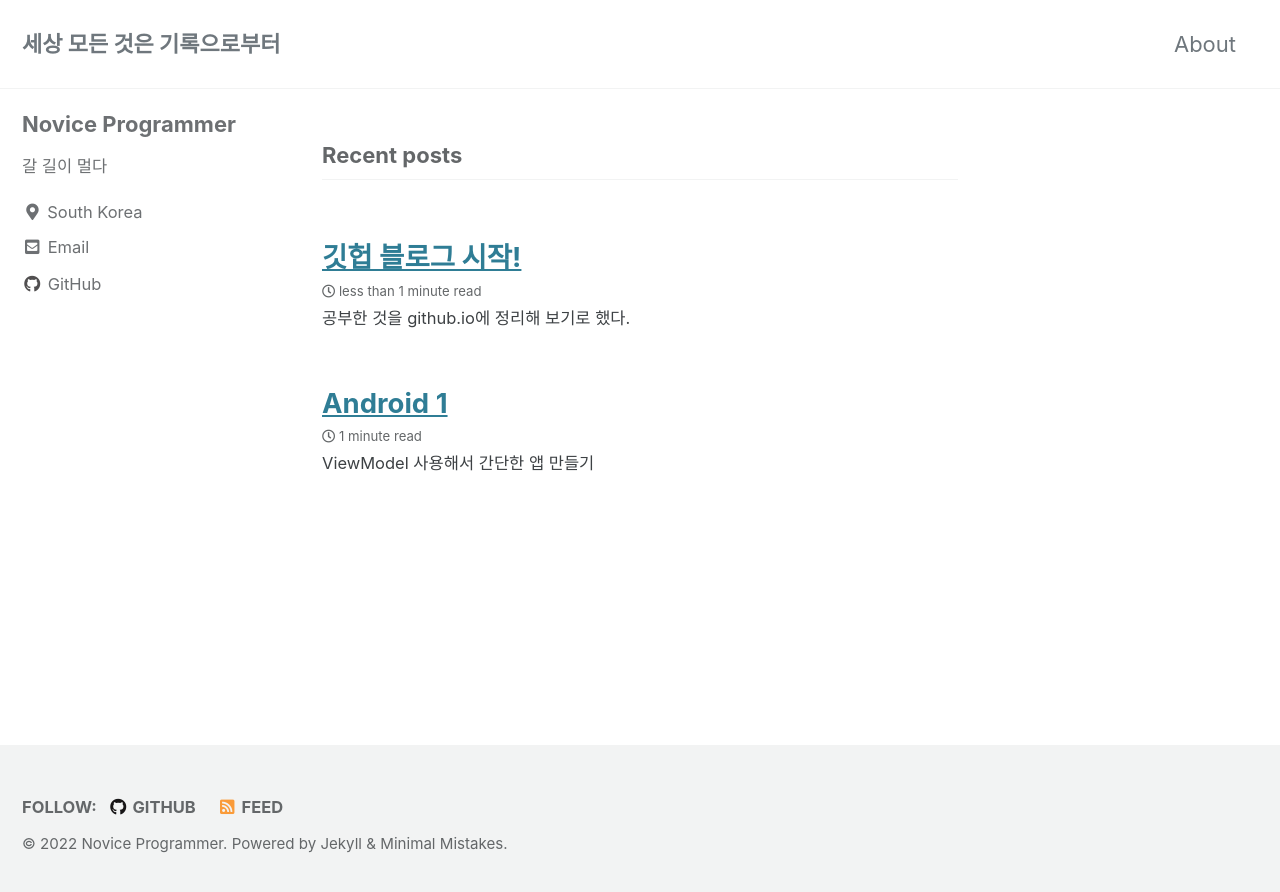
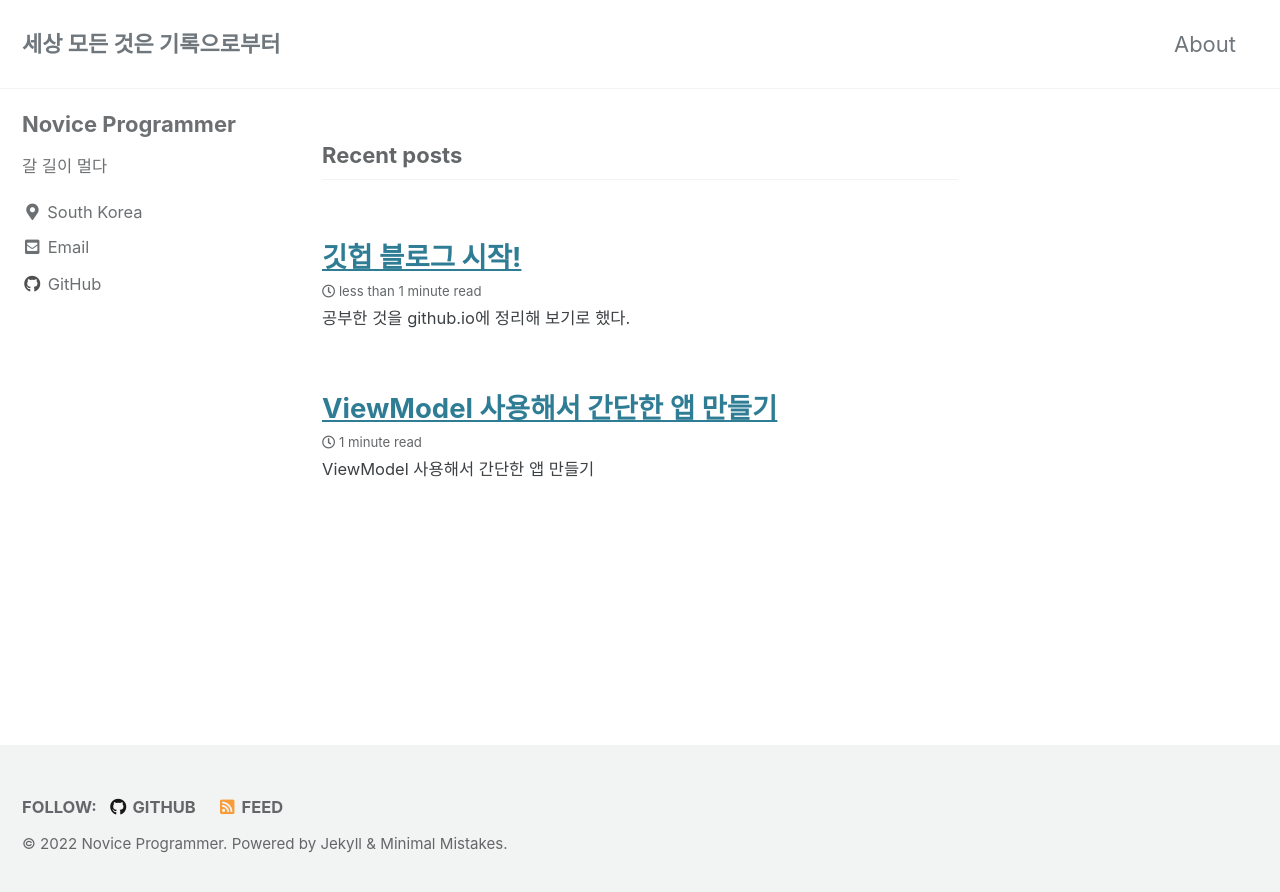
Before and after one commit to JuTaK97/JuTaK97.github.io, a Jekyll site: the page built from index.html, in a window 1280 px wide. Shown: the top 892 px of the page. Built offline with Jekyll 4.4.1, drawn with Linux system fonts in a browser that asks for light colours; cached includes are drawn as plain includes; the list of posts is cut into pages by our own code.

Commit message:
Update 2022-02-04-android-1.md

````diff
--- a/_posts/2022-02-04-android-1.md
+++ b/_posts/2022-02-04-android-1.md
@@ -1,3 +1,13 @@
+---
+title : "ViewModel 사용해서 간단한 앱 만들기"
+categories :
+  - Android
+tags :
+  - Android, Kotlin
+last_modified_at: 2020-02-04T16:33:00-05:00
+---
+
+
 ## ViewModel 사용해서 간단한 앱 만들기
 
 Activity의 lifecycle은 ```onCreate()```로 생성되어서 ```onStart()```, ```onResume()``` 로 실행된다. <br />
````
